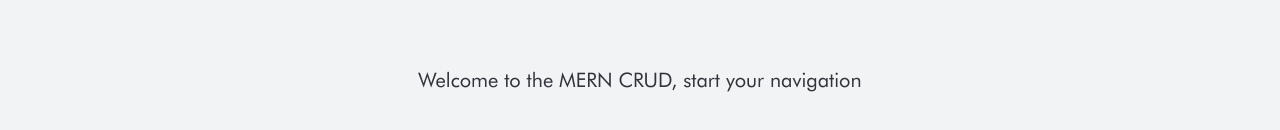
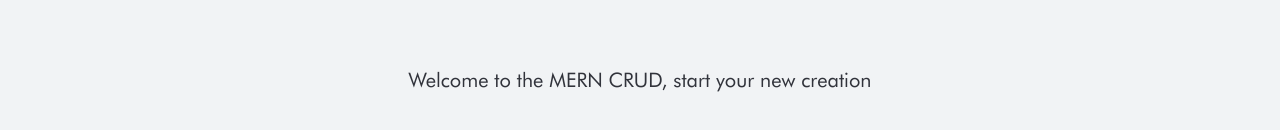
Before and after one commit to Christo92/crud-mern, a React (Create React App) app in the folder client/: page / in a window 1280 px wide. Shown: the part 320-450 px from the top of the page. Built offline with nearby package versions, Linux system fonts and the light colour scheme.

Commit message:
Improve component and gitignore

```diff
--- a/client/src/components/Home.js
+++ b/client/src/components/Home.js
@@ -3,7 +3,7 @@ import React from 'react';
 const Home = () => {
     return (
         <div>
-            <h2 className="app-mern__welcome">Welcome to the MERN CRUD, start your navigation</h2>
+            <h2 className="app-mern__welcome">Welcome to the MERN CRUD, start your new creation</h2>
         </div>
     )
 }
```
Also changed, not shown: 1 other file (tests, documents, lock files or other folders).
